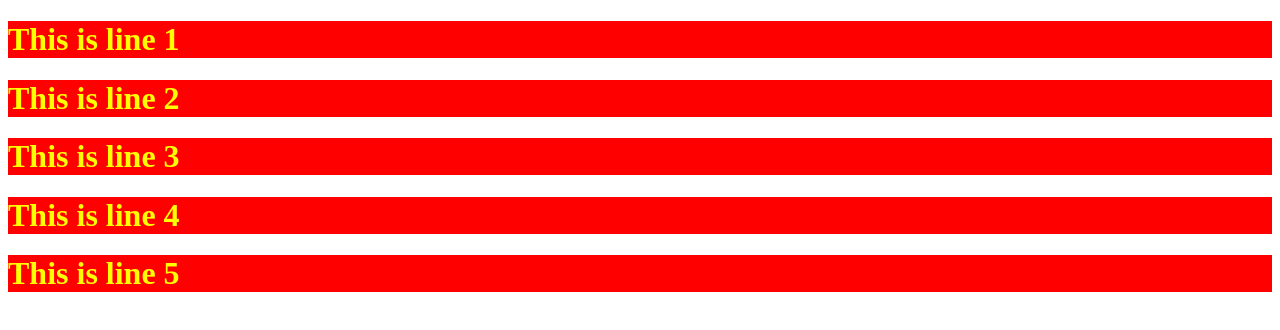
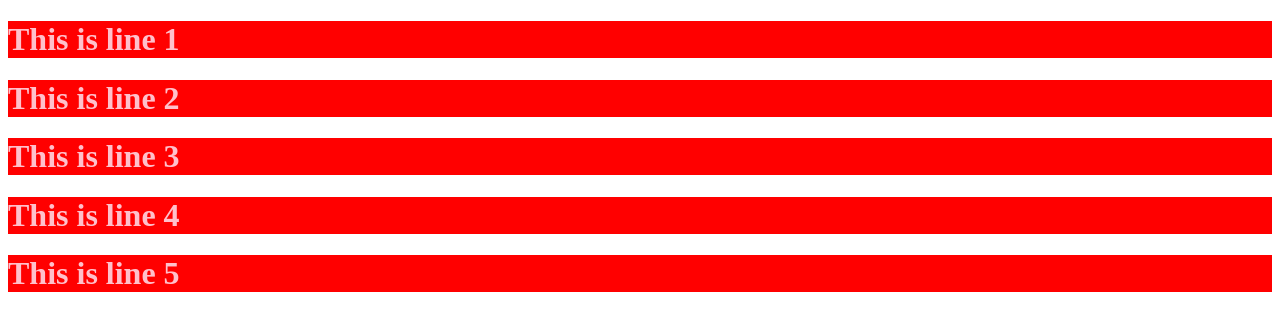
Before and after one commit to Shubham123-creator/Shubham_Repo, a plain HTML site: page index.html in a window 1280 px wide. Drawn offline with Linux system fonts and the light colour scheme.

Commit message:
Color added again

```diff
--- a/style.css
+++ b/style.css
@@ -1,5 +1,4 @@
 h1 {
         background-color: red;
-        color: yellow;
-        background-repeat: space;
+        color: pink;
 }
```
